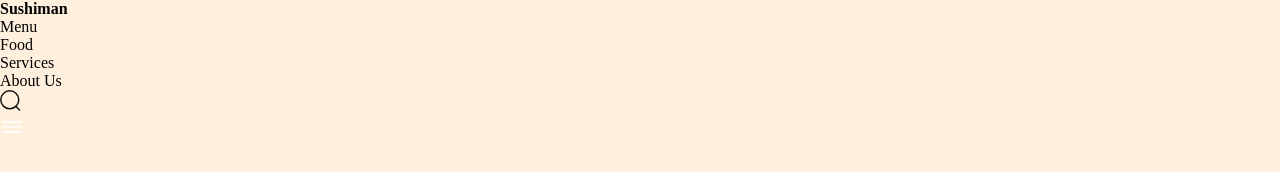
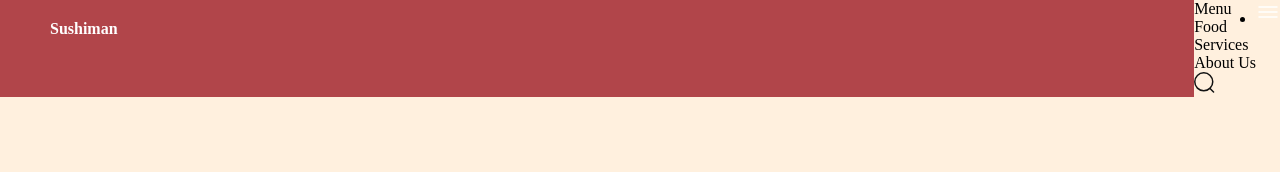
Before and after one commit to exzequel/sushi-static, a website built with Vite: page index.html in a window 1280 px wide. Built offline with nearby package versions, Linux system fonts and the light colour scheme.

Commit message:
update header and navbar

```diff
--- /dev/null
+++ b/css/sections/header.css
@@ -0,0 +1,24 @@
+.header__nav {
+    display: flex;
+    overflow: hidden;
+}
+
+.header__logo {
+    flex: 1;
+    display: flex;
+    position: relative;
+    padding: 20px;
+}
+
+.header__logo-overlay {
+    position: absolute;
+    inset: 0;
+    width: 100%;
+    background-color: var(--primary-color);
+}
+
+.header__logo h4 {
+    padding-left: 30px;
+    color: #fff;
+    z-index: 1;
+}
--- a/css/style.css
+++ b/css/style.css
@@ -2,8 +2,8 @@
 @import url("https://fonts.googleapis.com/css2?family=Plus+Jakarta+Sans:wght@200;300;400;500;600;700;800&display=swap");
 
 /* other css file imports */
-/* @import url("sections/header.css");
-@import url("sections/hero.css");
+@import url("sections/header.css");
+/* @import url("sections/hero.css");
 @import url("sections/about.css");
 @import url("sections/popular.css");
 @import url("sections/trending.css");
```
